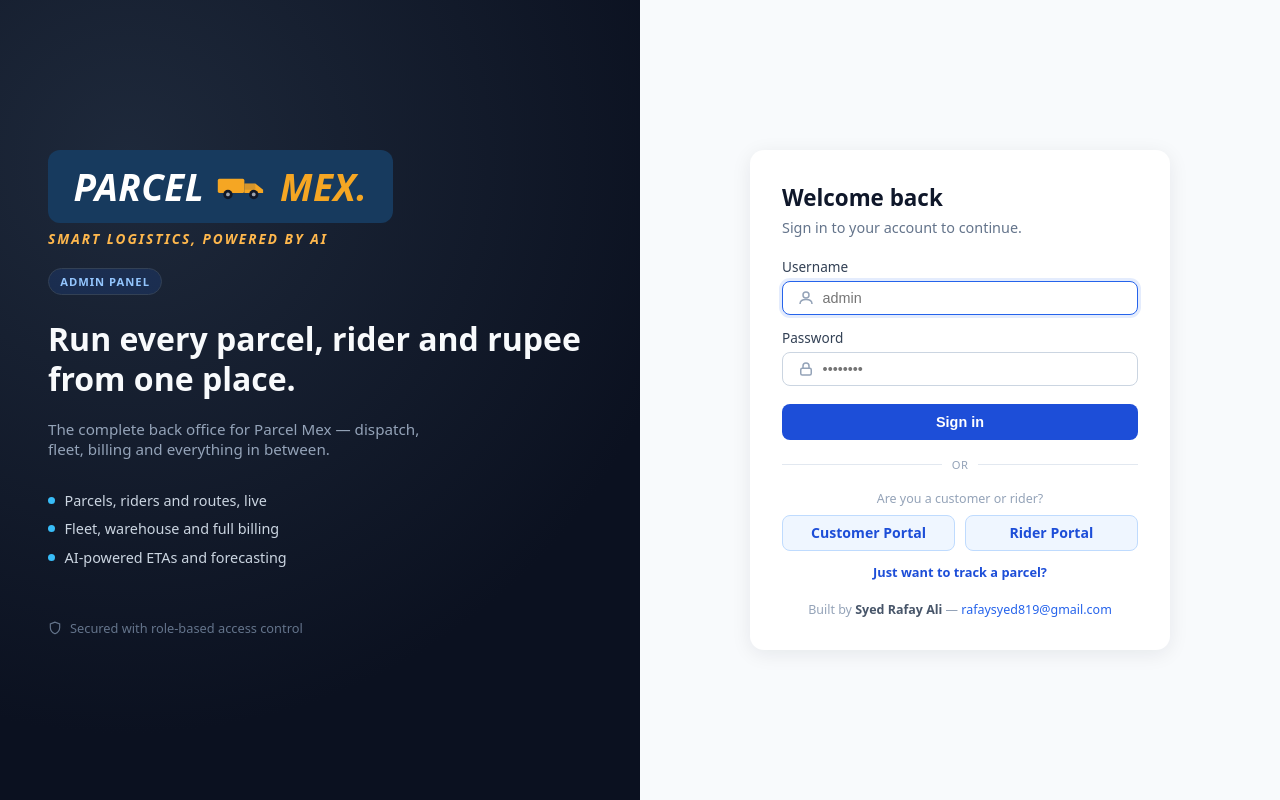
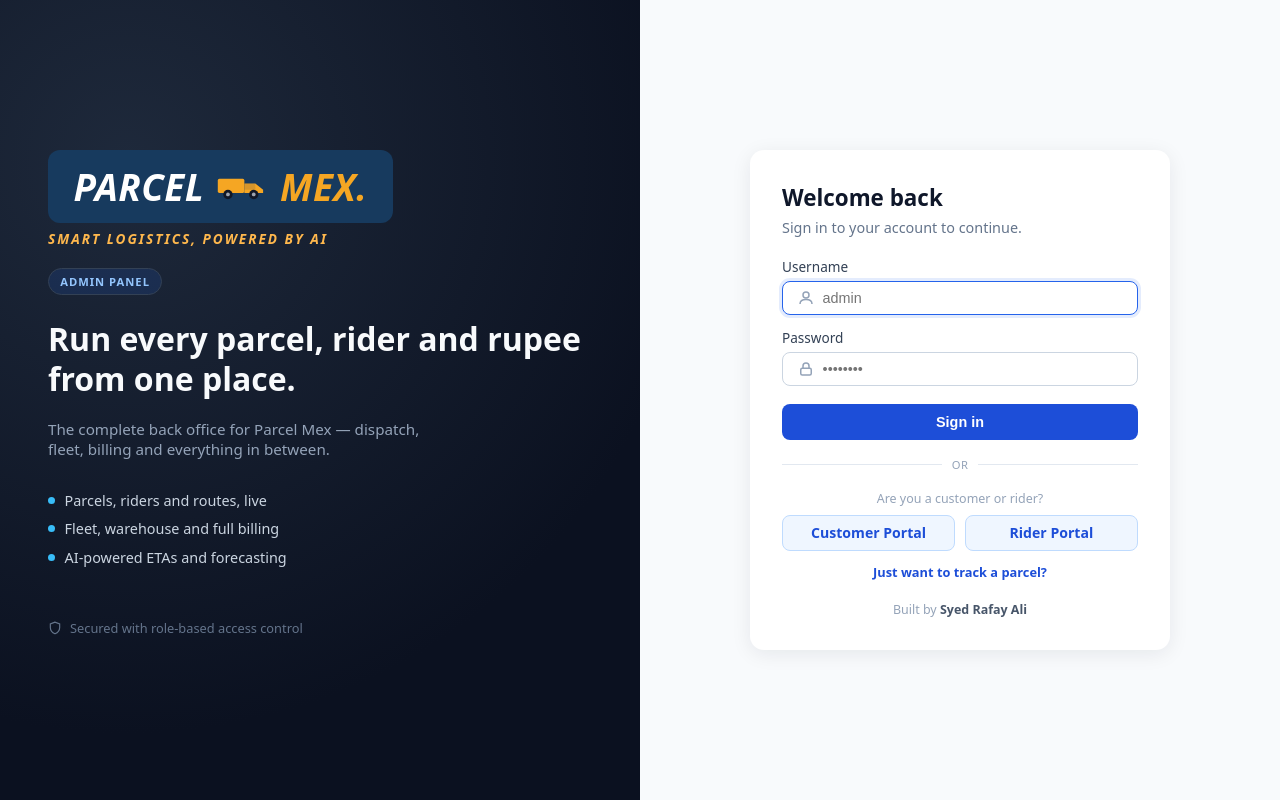
Before and after one commit to alisyedrafay088/parcelmex_erp, a React (Vite) app in the folder frontend/: page /login in a window 1280 px wide. Built offline with nearby package versions, Linux system fonts and the light colour scheme; no server answers.

Commit message:
Revert to a single clickable mailto name on the login page

```diff
--- a/frontend/src/App.css
+++ b/frontend/src/App.css
@@ -313,11 +313,11 @@ body {
 }
 
 .login-built-by a {
-  color: #2563eb;
+  color: inherit;
   text-decoration: none;
 }
 
-.login-built-by a:hover {
+.login-built-by a:hover strong {
   text-decoration: underline;
 }
 
--- a/frontend/src/pages/Login.tsx
+++ b/frontend/src/pages/Login.tsx
@@ -132,8 +132,10 @@ export function Login() {
           </Link>
 
           <p className="login-built-by">
-            Built by <strong>Syed Rafay Ali</strong> —{" "}
-            <a href="mailto:rafaysyed819@gmail.com">rafaysyed819@gmail.com</a>
+            Built by{" "}
+            <a href="mailto:rafaysyed819@gmail.com">
+              <strong>Syed Rafay Ali</strong>
+            </a>
           </p>
         </form>
       </div>
```
